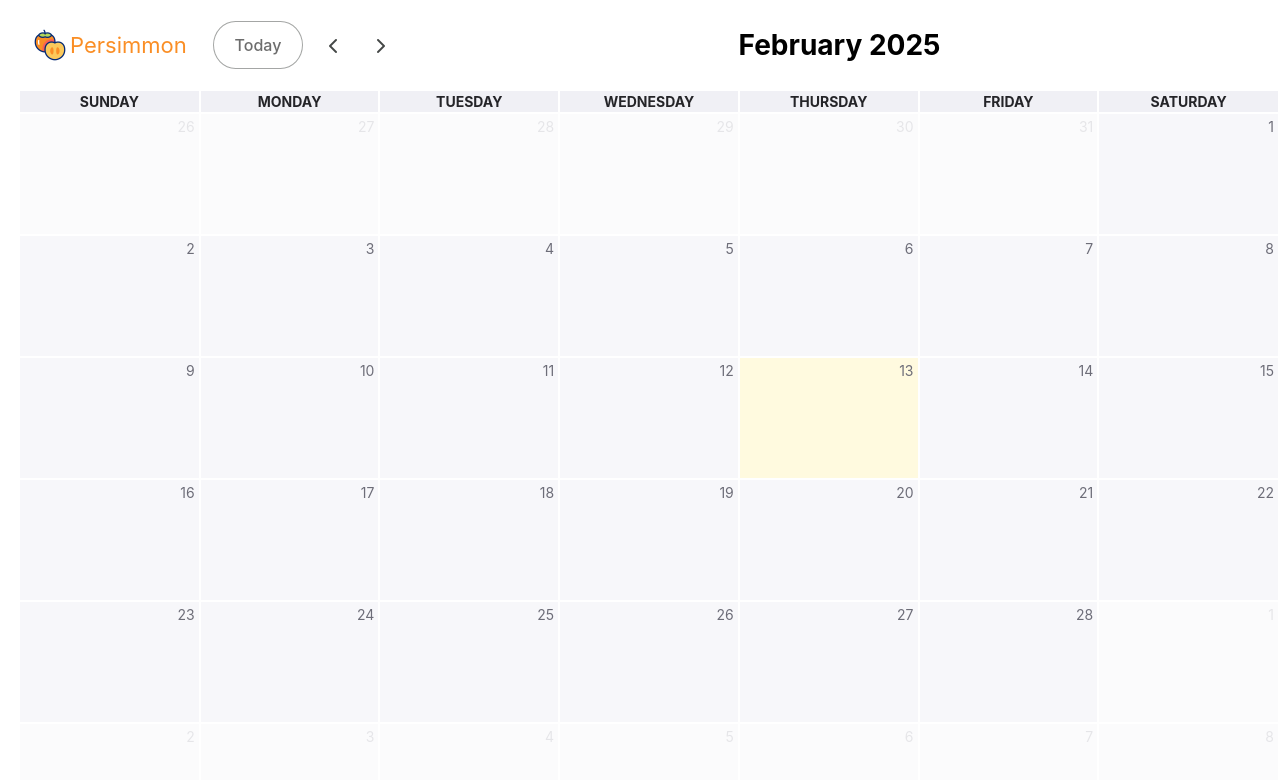
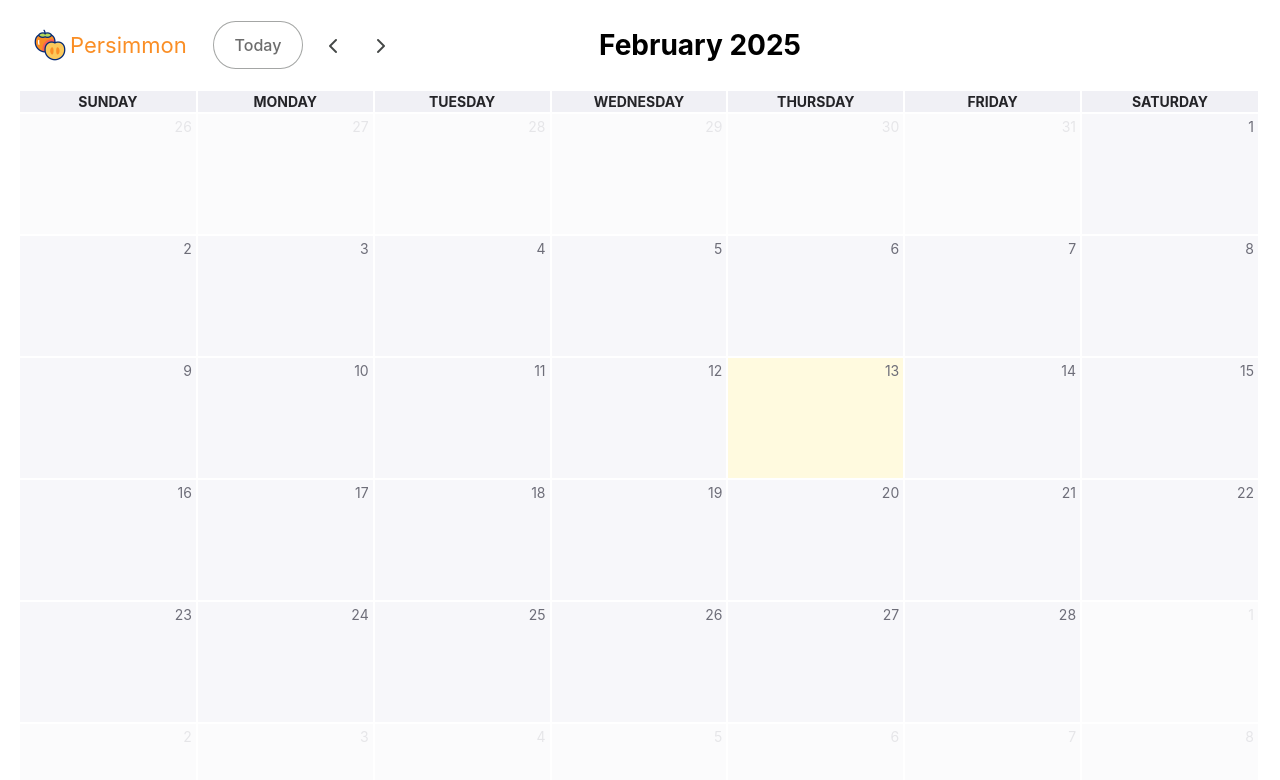
Before and after one commit to sunnybunnyy/training-dashboard, a React (Create React App) app in the folder frontend/: page / in a window 1280 px wide. Shown: the top 780 px of the page. Built offline with nearby package versions, Linux system fonts and the light colour scheme; no server answers.

Commit message:
Fix spacing in toolbar

```diff
--- a/frontend/src/App.css
+++ b/frontend/src/App.css
@@ -42,10 +42,6 @@
   }
 }
 
-.fc-theme-standard td, .fc-theme-standard th {
-  border: 2px solid #fff;
-}
-
 .calendar-container {
   height: 100vh;
   overflow: auto;
@@ -74,9 +70,18 @@
   color: #6d6d78;
 }
 
+.fc-theme-standard td,
+.fc-theme-standard th {
+  border: 2px solid #fff;
+}
+
 .fc-icon-chevron-left::before,
 .fc-icon-chevron-right::before {
   color: #444746;
+}
+
+.fc-header-toolbar > div {
+  flex: 0 0 auto;
 }
 
 .fc .fc-col-header-cell,
@@ -93,7 +98,8 @@
 
 .fc-header-toolbar,
 .fc .fc-scrollgrid {
-  padding-left: 20px;
+  padding: 0 20px;
+  padding-bottom: 20px;
 }
 
 .fc .fc-logo-button,
@@ -145,7 +151,10 @@
 }
 
 .fc .fc-toolbar.fc-header-toolbar {
-  margin: 20px 0;
+  gap: 200px;
+  justify-content: flex-start;
+  margin-top: 20px;
+  margin-bottom: 0px;
 }
 
 .fc .fc-button-primary:focus-visible {
```
